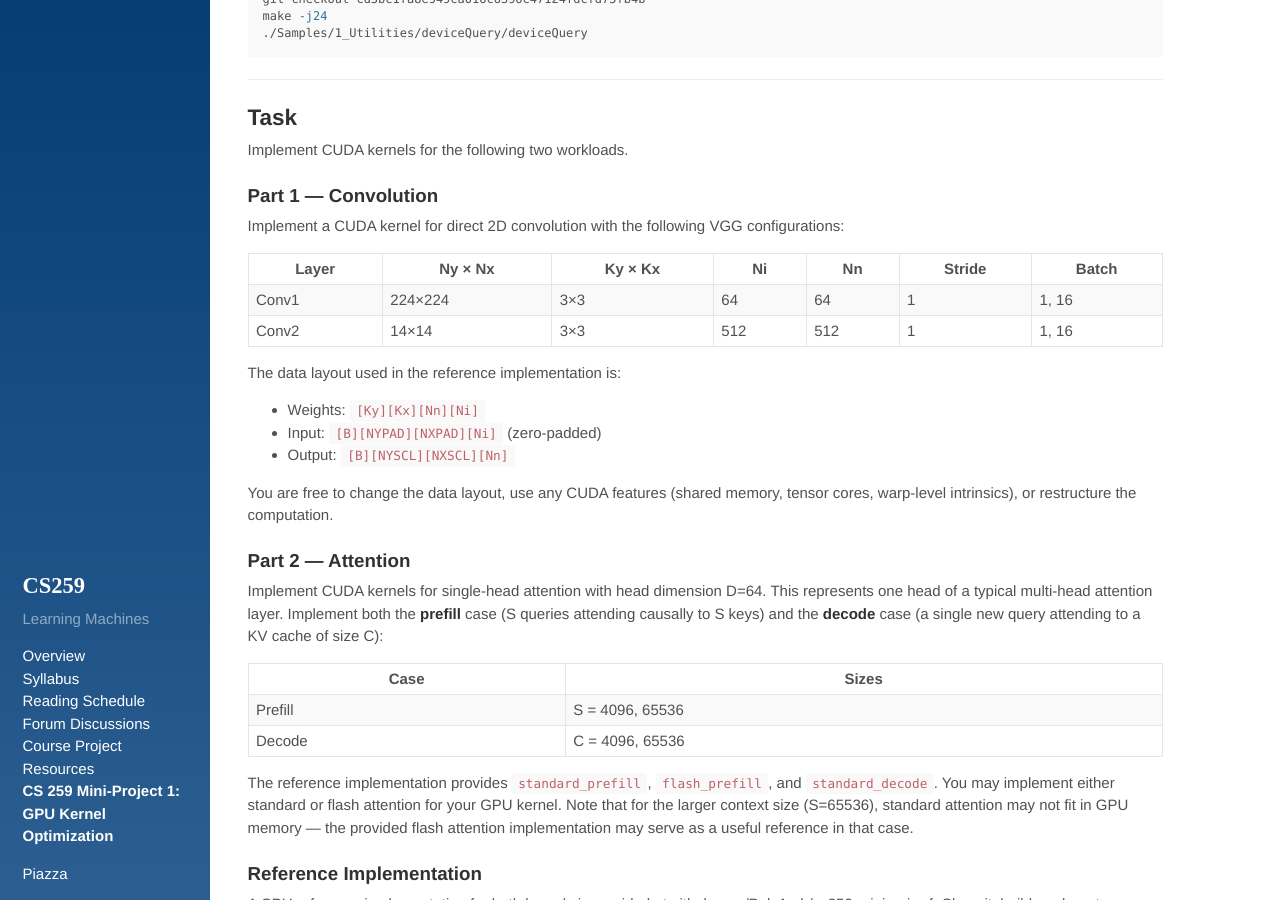
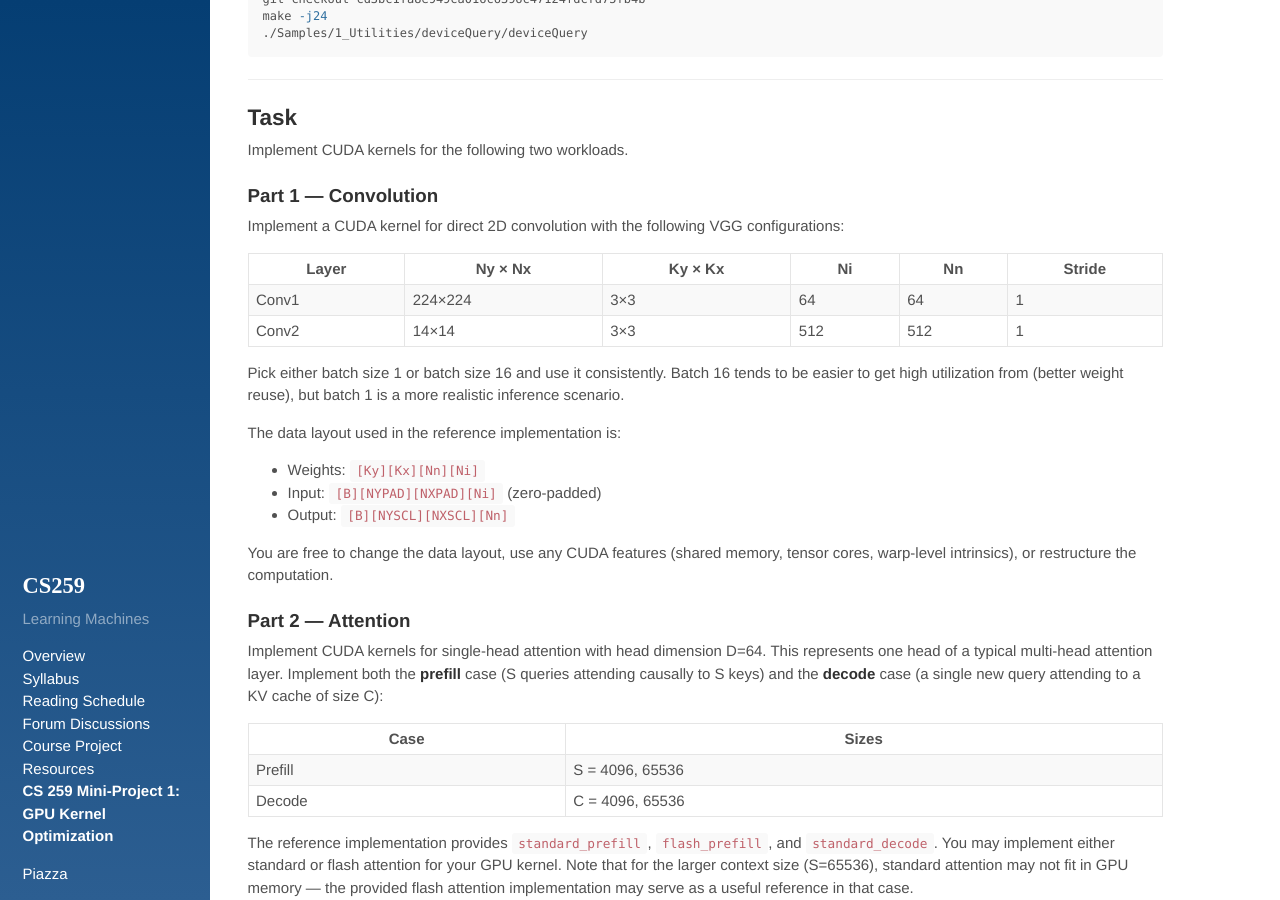
Before and after one commit to PolyArch/cs259, a Jekyll site: the page built from 04-miniproj-1.md, in a window 1280 px wide and 900 px high, scrolled down 730 px. Built offline with Jekyll 4.4.1, drawn with Linux system fonts in a browser that asks for light colours; our own code applies the rules of GitHub Pages for plain Markdown files.

Commit message:
Clarify batch size choice for conv: pick one, not both

```diff
--- a/04-miniproj-1.md
+++ b/04-miniproj-1.md
@@ -48,10 +48,14 @@ Implement CUDA kernels for the following two workloads.
 
 Implement a CUDA kernel for direct 2D convolution with the following VGG configurations:
 
-| Layer | Ny × Nx | Ky × Kx | Ni  | Nn  | Stride | Batch |
-|-------|---------|---------|-----|-----|--------|-------|
-| Conv1 | 224×224 | 3×3     | 64  | 64  | 1      | 1, 16 |
-| Conv2 | 14×14   | 3×3     | 512 | 512 | 1      | 1, 16 |
+| Layer | Ny × Nx | Ky × Kx | Ni  | Nn  | Stride |
+|-------|---------|---------|-----|-----|--------|
+| Conv1 | 224×224 | 3×3     | 64  | 64  | 1      |
+| Conv2 | 14×14   | 3×3     | 512 | 512 | 1      |
+
+Pick either batch size 1 or batch size 16 and use it consistently. Batch 16 tends to
+be easier to get high utilization from (better weight reuse), but batch 1 is a more
+realistic inference scenario.
 
 The data layout used in the reference implementation is:
 - Weights: `[Ky][Kx][Nn][Ni]`
```
